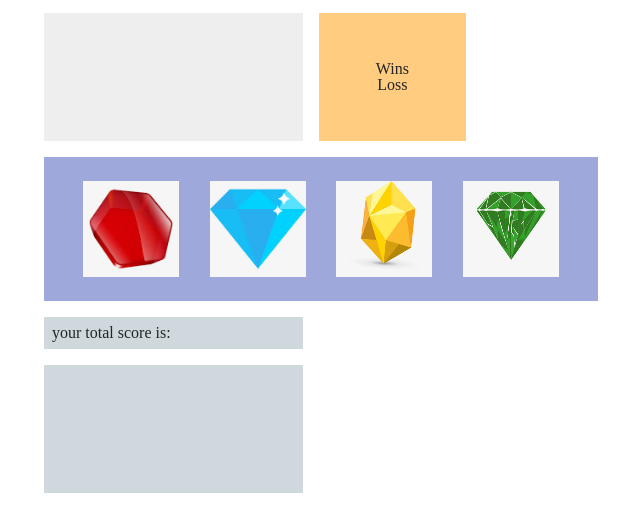
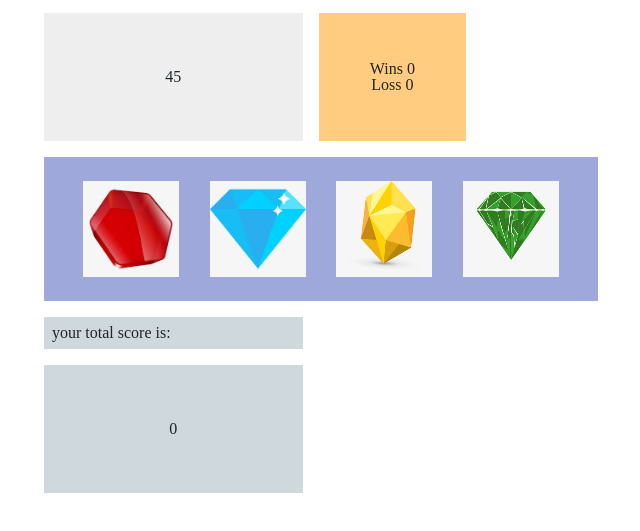
Before and after one commit to priyanshkumar/unit-4-game, a plain HTML site: page index.html in a window 1280 px wide. Shown: the part 451-982 px from the top of the page, 58-698 px from the left. Drawn offline with nearby package versions, Linux system fonts and the light colour scheme.

Commit message:
game logic added to game.js

```diff
--- a/assets/css/style.css
+++ b/assets/css/style.css
@@ -35,8 +35,8 @@ body {
 }
 
 /* row 4 */
-#ruby,
-#diamond,
+#red,
+#blue,
 #yellow,
 #green {
   height: 6rem;
--- a/assets/javascript/game.js
+++ b/assets/javascript/game.js
@@ -0,0 +1,117 @@
+$(document).ready(function() {
+  var userScore = 0;
+
+  var redRandom;
+  var yellowRandom;
+  var blueRandom;
+  var greenRandom;
+
+  var wins = 0;
+  var loss = 0;
+
+  var randomNoToReach;
+
+  var random = [];
+
+  document.querySelector("#wins").innerHTML = wins;
+  document.querySelector("#loss").innerHTML = loss;
+
+  //creates random array between 1-12 for array of 4 with all unique values in it
+  function randomValue() {
+    while (random.length != 4) {
+      var value = Math.floor(Math.random() * 12) + 1;
+      if (!random.includes(value)) {
+        random.push(value);
+      }
+    }
+  }
+
+  //function that will set the values of all crystal
+  function setRandomValue() {
+    randomValue();
+
+    redRandom = random[0];
+    yellowRandom = random[1];
+    blueRandom = random[2];
+    greenRandom = random[3];
+
+    random = [];
+  }
+
+  // Score to reach function which sets the score between 19 - 120;
+  function setRandomNoToReach() {
+    randomNoToReach = Math.floor(Math.random() * (120 - 19 + 1)) + 19;
+
+    return (document.querySelector(
+      "#scoreToReach"
+    ).innerHTML = randomNoToReach);
+  }
+
+  //   reset function
+  function reset() {
+    setRandomValue();
+    setRandomNoToReach();
+    counter();
+  }
+
+  //to display user score
+  function displayUserScore() {
+    return (document.querySelector("#userScore").innerHTML = userScore);
+  }
+
+  //function resets the counter
+  function counter() {
+    userScore = 0;
+    return (document.querySelector("#userScore").innerHTML = userScore);
+  }
+
+  //   to check whther game is won or loss
+  function toCheck() {
+    if (userScore === randomNoToReach) {
+      wins++;
+      alert("you win!");
+      reset();
+      return (document.querySelector("#wins").innerHTML = wins);
+    } else if (userScore > randomNoToReach) {
+      loss++;
+      alert("you loss!");
+      reset();
+      return (document.querySelector("#loss").innerHTML = loss);
+    }
+  }
+
+  reset();
+
+  //on Click events for all four crystall
+  $("#red").on("click", function() {
+    userScore += redRandom;
+
+    displayUserScore();
+
+    toCheck();
+  });
+
+  $("#yellow").on("click", function() {
+    userScore += yellowRandom;
+
+    displayUserScore();
+
+    toCheck();
+  });
+
+  $("#blue").on("click", function() {
+    userScore += blueRandom;
+
+    displayUserScore();
+
+    toCheck();
+  });
+
+  $("#green").on("click", function() {
+    userScore += greenRandom;
+
+    displayUserScore();
+
+    toCheck();
+  });
+});
--- a/index.html
+++ b/index.html
@@ -74,10 +74,10 @@
         <div
           class="col-sm-7 col-12 d-flex justify-content-center align-items-center mr-2 col1"
         >
-          <h3 id="score-to-match"></h3>
+          <h3 id="scoreToReach"></h3>
         </div>
         <div
-          class="col2 col-sm-4 col-12 d-flex justify-content-center align-items-center flex-column ml-2 score-conter"
+          class="col2 col-sm-4 col-12 d-flex justify-content-center align-items-center flex-column ml-2"
         >
           <div class="row">
             <div class="col">
@@ -95,10 +95,10 @@
       <!-- row4 -->
       <div class="row m-3 p-4 row4 w-50 d-flex justify-content-center">
         <div class="col-6 p-0 col-2 col-md-3 d-flex justify-content-center">
-          <img id="ruby" src="./assets/images/ruby.jfif" alt="" />
+          <img id="red" src="./assets/images/ruby.jfif" alt="" />
         </div>
         <div class="col-6 p-0 col-md-3 d-flex justify-content-center">
-          <img id="diamond" src="./assets/images/diamond.jfif" alt="" />
+          <img id="blue" src="./assets/images/diamond.jfif" alt="" />
         </div>
         <div class="col-6 p-0 col-md-3 d-flex justify-content-center">
           <img id="yellow" src="./assets/images/yellow.jfif" alt="" />
@@ -117,8 +117,10 @@
 
       <!-- row6 -->
       <div class="row row6 m-3">
-        <div class="col-7 col1">
-          <h3 id="your-score"></h3>
+        <div
+          class="col-7 col1 d-flex justify-content-center align-items-center"
+        >
+          <h3 id="userScore"></h3>
         </div>
       </div>
     </div>
```
